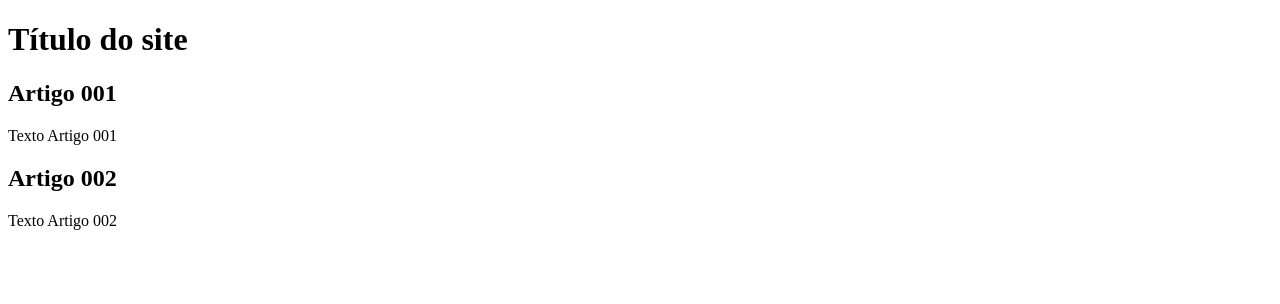
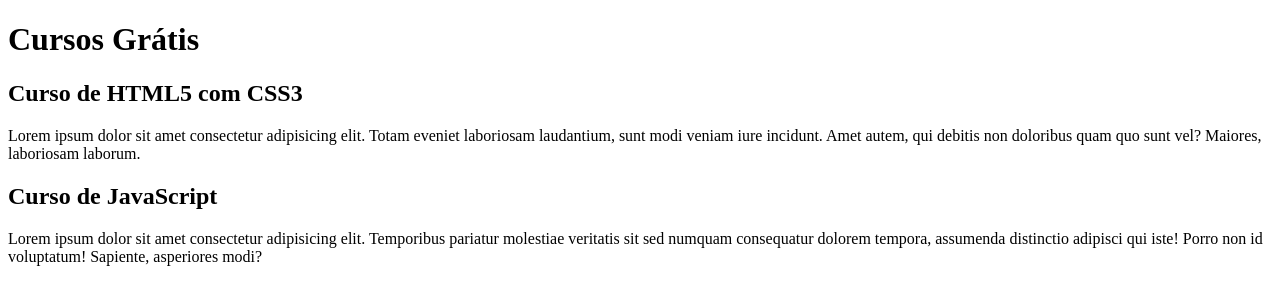
Before and after one commit to lukasportela/Projeto-Site, a plain HTML site: page index.html in a window 1280 px wide. Drawn offline with Linux system fonts and the light colour scheme.

Commit message:
comecei a escrever o conteúdo

```diff
--- a/index.html
+++ b/index.html
@@ -8,15 +8,15 @@
 <body>
     <main>
         <header>
-            <h1>Título do site</h1>
+            <h1>Cursos Grátis</h1>
         </header>
         <article>
-            <h2>Artigo 001</h2>
-            <p>Texto Artigo 001</p>
+            <h2>Curso de HTML5 com CSS3</h2>
+            <p>Lorem ipsum dolor sit amet consectetur adipisicing elit. Totam eveniet laboriosam laudantium, sunt modi veniam iure incidunt. Amet autem, qui debitis non doloribus quam quo sunt vel? Maiores, laboriosam laborum.</p>
         </article>
         <article>
-            <h2>Artigo 002</h2>
-            <p>Texto Artigo 002</p>
+            <h2>Curso de JavaScript</h2>
+            <p>Lorem ipsum dolor sit amet consectetur adipisicing elit. Temporibus pariatur molestiae veritatis sit sed numquam consequatur dolorem tempora, assumenda distinctio adipisci qui iste! Porro non id voluptatum! Sapiente, asperiores modi?</p>
         </article>
     </main>
 </body>
```
